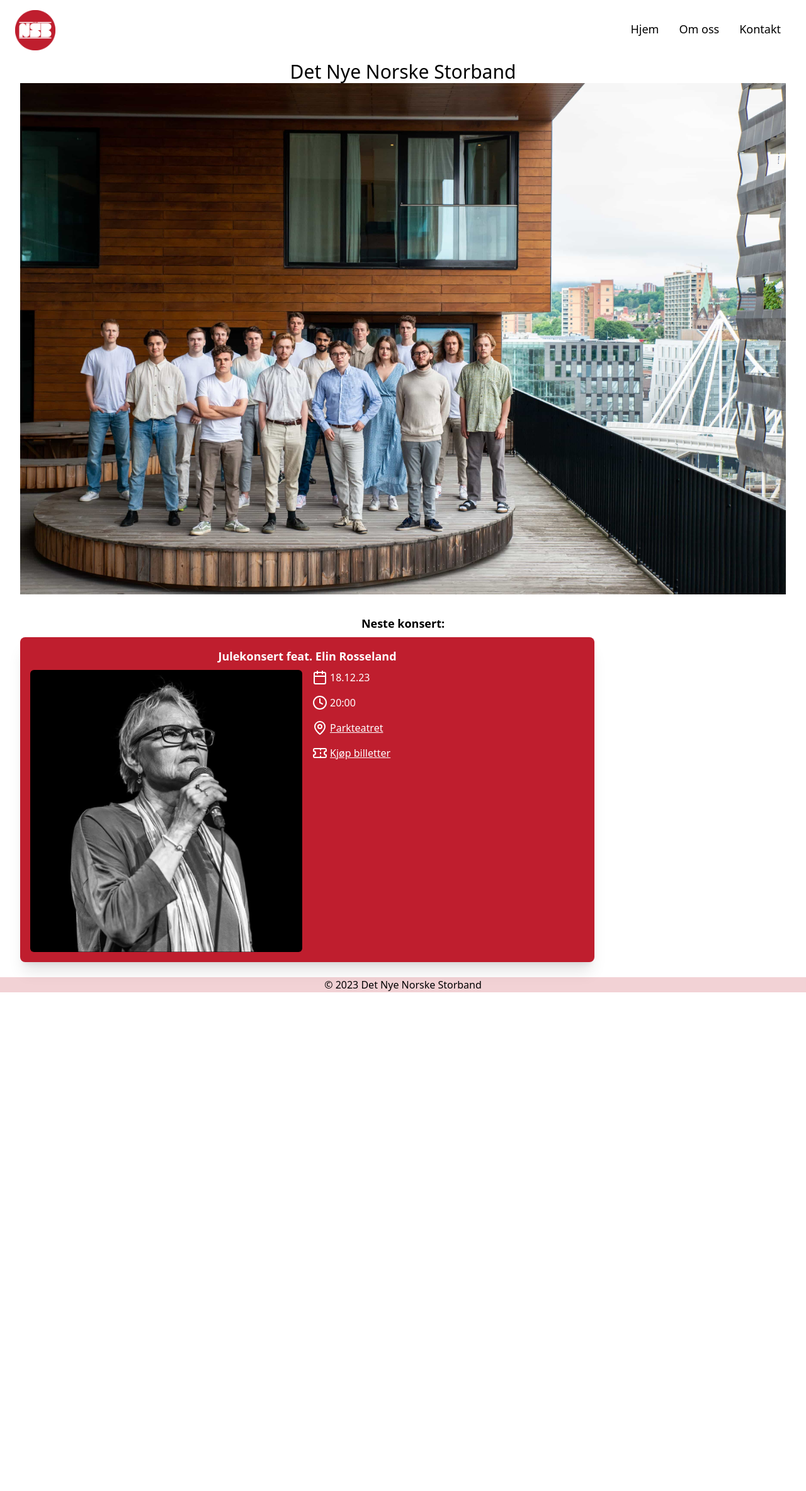
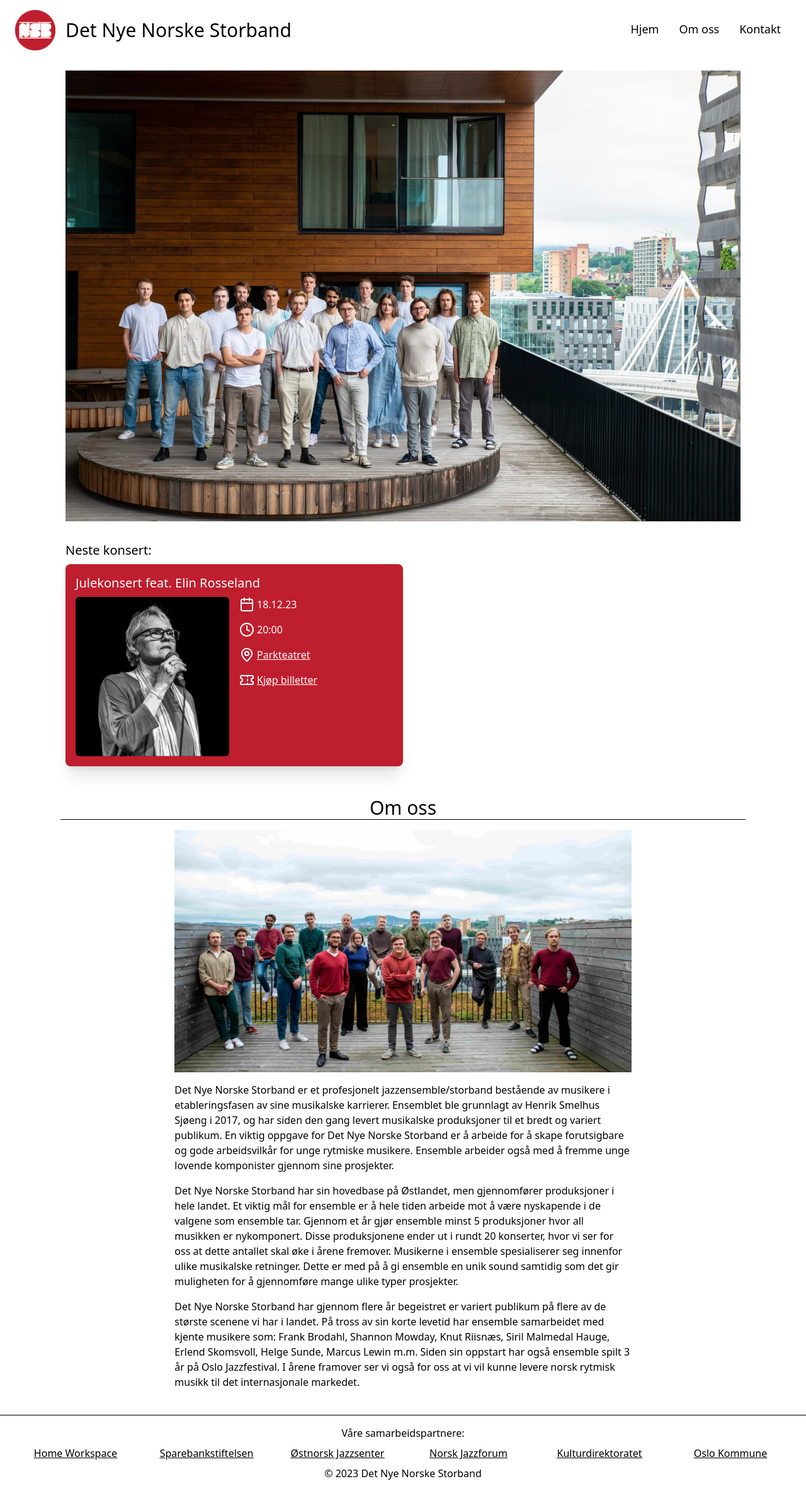
Before and after one commit to olalellingsen/detnyensb.no, a React (Vite) app in the folder nsb-site/: page / in a window 1280 px wide. Shown: the whole page at 63% size. Before the commit the page ends 1576 px from the top, so only its background shows below. Built offline with nearby package versions, Linux system fonts and the light colour scheme.

Commit message:
about and footer

```diff
--- /dev/null
+++ b/nsb-site/public/about.json
@@ -0,0 +1,5 @@
+[
+  "Det Nye Norske Storband er et profesjonelt jazzensemble/storband bestående av musikere i etableringsfasen av sine musikalske karrierer. Ensemblet ble grunnlagt av Henrik Smelhus Sjøeng i 2017, og har siden den gang levert musikalske produksjoner til et bredt og variert publikum. En viktig oppgave for Det Nye Norske Storband er å arbeide for å skape forutsigbare og gode arbeidsvilkår for unge rytmiske musikere. Ensemble arbeider også med å fremme unge lovende komponister gjennom sine prosjekter.",
+  "Det Nye Norske Storband har sin hovedbase på Østlandet, men gjennomfører produksjoner i hele landet. Et viktig mål for ensemble er å hele tiden arbeide mot å være nyskapende i de valgene som ensemble tar. Gjennom et år gjør ensemble minst 5 produksjoner hvor all musikken er nykomponert. Disse produksjonene ender ut i rundt 20 konserter, hvor vi ser for oss at dette antallet skal øke i årene fremover. Musikerne i ensemble spesialiserer seg innenfor ulike musikalske retninger. Dette er med på å gi ensemble en unik sound samtidig som det gir muligheten for å gjennomføre mange ulike typer prosjekter.",
+  "Det Nye Norske Storband har gjennom flere år begeistret er variert publikum på flere av de største scenene vi har i landet. På tross av sin korte levetid har ensemble samarbeidet med kjente musikere som: Frank Brodahl, Shannon Mowday, Knut Riisnæs, Siril Malmedal Hauge, Erlend Skomsvoll, Helge Sunde, Marcus Lewin m.m. Siden sin oppstart har også ensemble spilt 3 år på Oslo Jazzfestival. I årene framover ser vi også for oss at vi vil kunne levere norsk rytmisk musikk til det internasjonale markedet."
+]
--- a/nsb-site/src/App.tsx
+++ b/nsb-site/src/App.tsx
@@ -10,12 +10,12 @@
   return (
     <>
       <Navbar />
-      <div className="pt-24 p-3 sm:pt-24 sm:p-6 ">
+      <div className="pt-24 p-3 sm:pt-24 sm:p-6 md:px-10 lg:px-24 2xl:px-36 grid gap-12">
         <Home />
-        {/* <About />
-        <Music />
-        <Calendar />
-        <Contact /> */}
+        <About />
+        {/* <Music /> */}
+        {/* <Calendar /> */}
+        {/* <Contact /> */}
       </div>
       <Footer />
     </>
--- a/nsb-site/src/components/Concert.tsx
+++ b/nsb-site/src/components/Concert.tsx
@@ -27,7 +27,7 @@
 }: ConcertProps) {
   return (
     <div className="card grid gap-2">
-      <h2 className="flex justify-center">{title}</h2>
+      <h2 className="flex justify-center sm:justify-start">{title}</h2>
       <div className="grid sm:grid-cols-2 gap-4">
         <img src={image} alt={"Image of " + title} className="rounded-md" />
         <div className="flex flex-wrap gap-4 sm:mt-0 sm:flex-col">
--- a/nsb-site/src/components/Concerts.tsx
+++ b/nsb-site/src/components/Concerts.tsx
@@ -15,7 +15,7 @@
   }
 
   return (
-    <div className="grid gap-2">
+    <div className="grid grid-cols-1 px-4 sm:px-20 md:p-0 md:w-1/2">
       <div>
         {displayedConcerts.map((concert: ConcertProps) => (
           <Concert
--- a/nsb-site/src/components/Footer.tsx
+++ b/nsb-site/src/components/Footer.tsx
@@ -9,16 +9,34 @@
 
 function Footer() {
   return (
-    <div className="bg-primary/20">
-      {/* <div className="flex flex-wrap">
-        <img src={homeworkspace} alt="Home Workspace" />
-        <img src={sbs} alt="Sparebankstiftelsen" />
-        <img src={kulturradet} alt="Kulturrådet" />
-        <img src={norskjazzforum} alt="Norsk jazzforum" />
-        <img src={ostnorsk} alt="Østnorsk jazzsenter" />
-        <img src={oslokommune} alt="Oslo kommune" />
+    <div className="mt-4 py-4 px-4 border-t sm:text-center">
+      <h3>Våre samarbeidspartnere:</h3>
+      <div className="underline font-extralight py-2 grid sm:grid-cols-3 lg:grid-cols-6">
+        <a href="https://www.homeworkspace.no/">Home Workspace</a>
+
+        <a href="https://sparebankstiftelsen.no/">Sparebankstiftelsen</a>
+
+        <a href="https://ostnorsk.jazzinorge.no/">Østnorsk Jazzsenter</a>
+
+        <a href="https://jazzforum.jazzinorge.no/">Norsk Jazzforum</a>
+
+        <a href="https://www.kulturdirektoratet.no/">Kulturdirektoratet</a>
+
+        <a href="https://www.oslo.kommune.no/etater-foretak-og-ombud/kulturetaten/#gref">
+          Oslo Kommune
+        </a>
+      </div>
+      {/* <div className="p-4 grid px-12 justify-center gap-5 sm:flex flex-wrap">
+        <div className="flex gap-2">
+          <img src={homeworkspace} alt="Home Workspace" width={100} />
+          <img src={sbs} alt="Spareba<nkstiftelsen" width={100} />
+        </div>
+        <img src={kulturradet} alt="Kulturrådet" width={200} />
+        <img src={norskjazzforum} alt="Norsk jazzforum" width={200} />
+        <img src={ostnorsk} alt="Østnorsk jazzsenter" width={200} />
+        <img src={oslokommune} alt="Oslo kommune" width={200} />
       </div> */}
-      <p className="text-center">© 2023 Det Nye Norske Storband</p>
+      <p>© 2023 Det Nye Norske Storband</p>
     </div>
   );
 }
--- a/nsb-site/src/components/Navbar.tsx
+++ b/nsb-site/src/components/Navbar.tsx
@@ -14,7 +14,12 @@
   return (
     <>
       <nav className="fixed h-24 p-4 sm:px-6 flex justify-between w-full bg-white">
-        <img src={logo} alt="logo" className="bandLogo" />
+        <div className="flex">
+          <img src={logo} alt="logo" className="bandLogo" />
+          <h1 className="pt-3.5 px-4 hidden md:flex">
+            Det Nye Norske Storband
+          </h1>
+        </div>
         <div className="hidden sm:flex gap-8 p-4 text-lg">
           <ul>Hjem</ul>
           <ul>Om oss</ul>
--- a/nsb-site/src/index.css
+++ b/nsb-site/src/index.css
@@ -3,9 +3,13 @@
 @tailwind utilities;
 
 .card {
-  @apply bg-primary rounded-lg shadow-xl text-white p-4 sm:w-3/4;
+  @apply bg-primary rounded-lg shadow-xl text-white p-4;
+}
+
+h1 {
+  @apply text-3xl text-center;
 }
 
 h2 {
-  @apply text-lg font-bold;
+  @apply text-xl font-light;
 }
--- a/nsb-site/src/pages/About.tsx
+++ b/nsb-site/src/pages/About.tsx
@@ -1,7 +1,19 @@
 import React from "react";
+import imageSrc from "../assets/images/about.jpg";
+import about from "../../public/about.json";
 
 function About() {
-  return <div className="h-full border"> About</div>;
+  return (
+    <div className="h-full">
+      <h1 className="border-b">Om oss</h1>
+      <div className="pt-4 grid gap-4 mx-auto md:w-4/5 xl:w-2/3">
+        <img src={imageSrc} alt="About picture" />
+        <p>{about[0]}</p>
+        <p>{about[1]}</p>
+        <p>{about[2]}</p>
+      </div>
+    </div>
+  );
 }
 
 export default About;
--- a/nsb-site/src/pages/Home.tsx
+++ b/nsb-site/src/pages/Home.tsx
@@ -5,10 +5,12 @@
 function Home() {
   return (
     <div className="h-full px-2">
-      <h1 className="text-3xl text-center">Det Nye Norske Storband</h1>
-      <img src={homeImage} alt="" />
+      <h1 className="md:hidden">Det Nye Norske Storband</h1>
+      <img src={homeImage} alt="" className="my-4" />
       <div className="mt-8">
-        <h2 className="flex justify-center my-2">Neste konsert:</h2>
+        <h2 className="flex justify-center my-2 md:justify-start">
+          Neste konsert:
+        </h2>
         <Concerts nextConcertOnly />
       </div>
     </div>
--- a/nsb-site/tailwind.config.js
+++ b/nsb-site/tailwind.config.js
@@ -4,7 +4,7 @@
   theme: {
     colors: {
       primary: "#bf1e2e",
-      primaryLight: "#e53e4d",
+      rimaryLight: "#e53e4d",
       white: "#fff",
     },
     extend: {},
```
Also changed, not shown: nsb-site/src/assets/images/about.jpg (added), nsb-site/src/assets/images/projects-images/Tellus-min.jpg (deleted).
